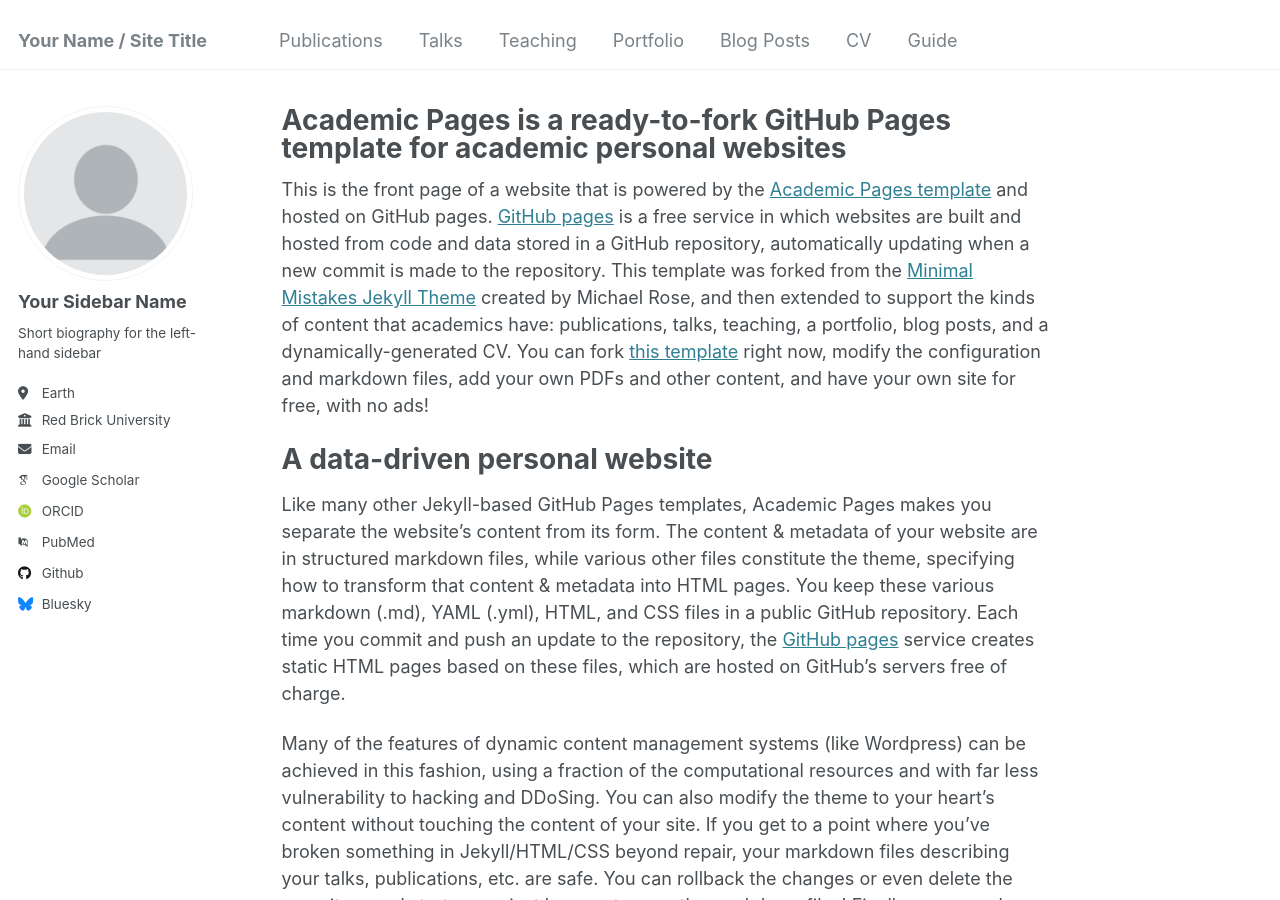
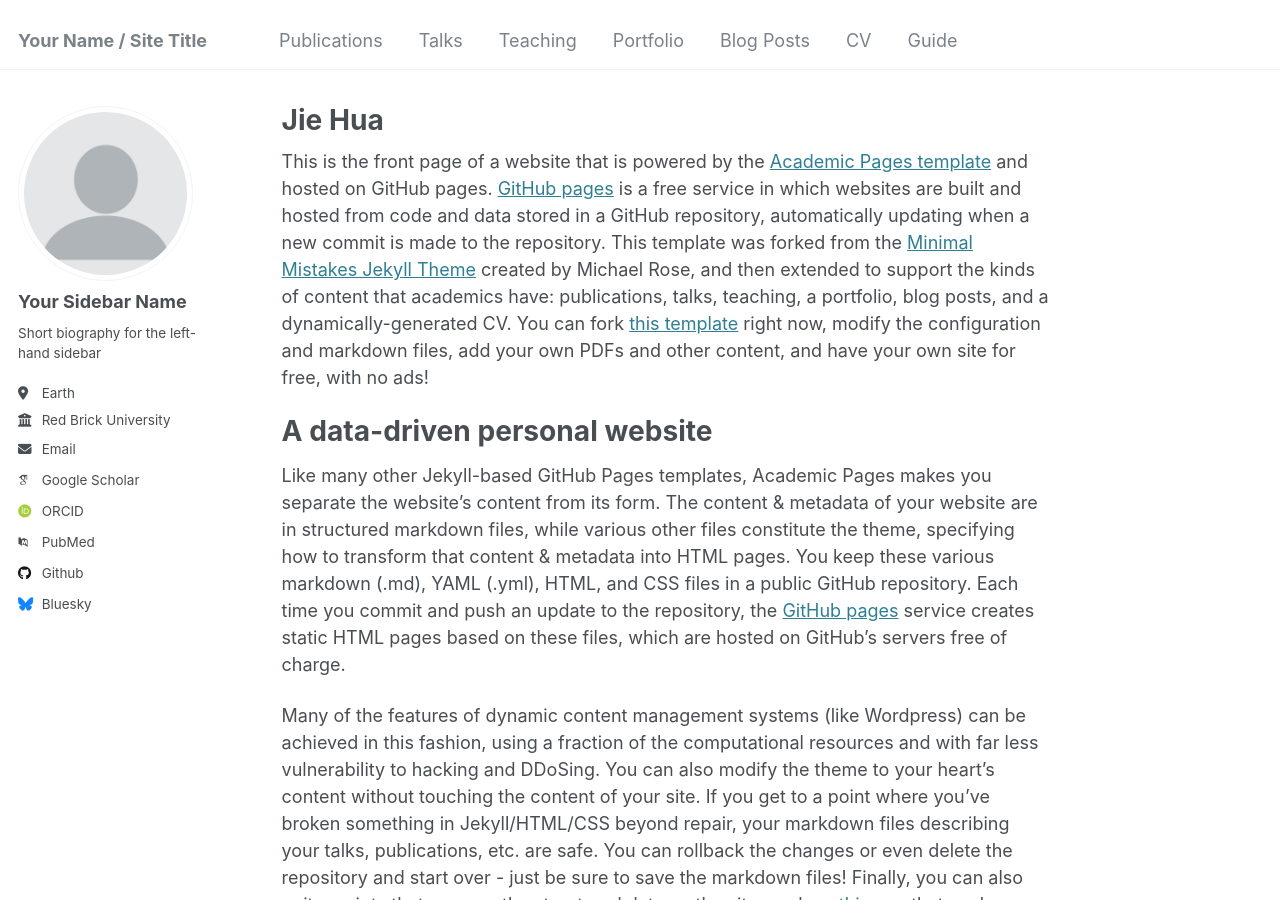
Before and after one commit to jiehua-css/jiehua-css.github.io, a Jekyll site: the page built from _pages/about.md, in a window 1280 px wide and 900 px high. Built offline with Jekyll 4.4.1, drawn with Linux system fonts in a browser that asks for light colours; some web fonts are replaced.

Commit message:
Update about.md

```diff
--- a/_pages/about.md
+++ b/_pages/about.md
@@ -1,6 +1,6 @@
 ---
 permalink: /
-title: "Academic Pages is a ready-to-fork GitHub Pages template for academic personal websites"
+title: "Jie Hua"
 author_profile: true
 redirect_from:
   - /about/
```
